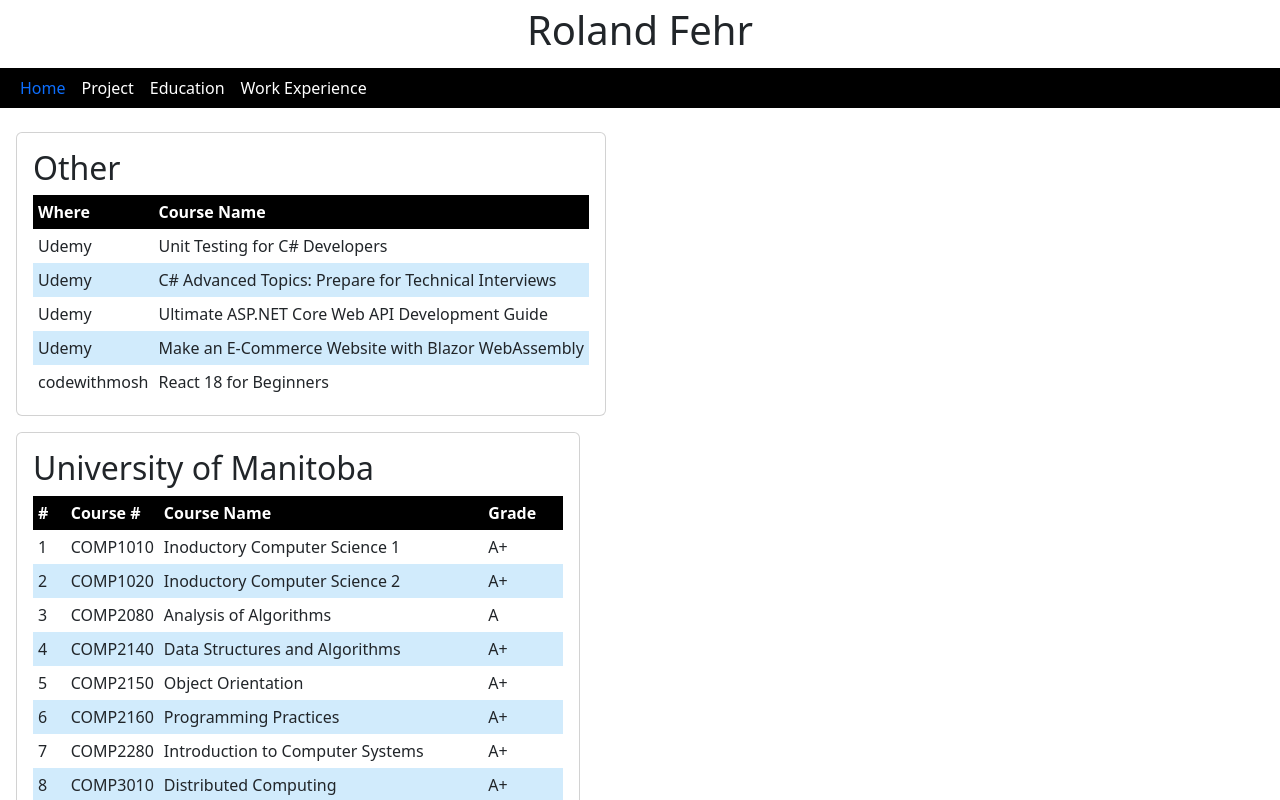
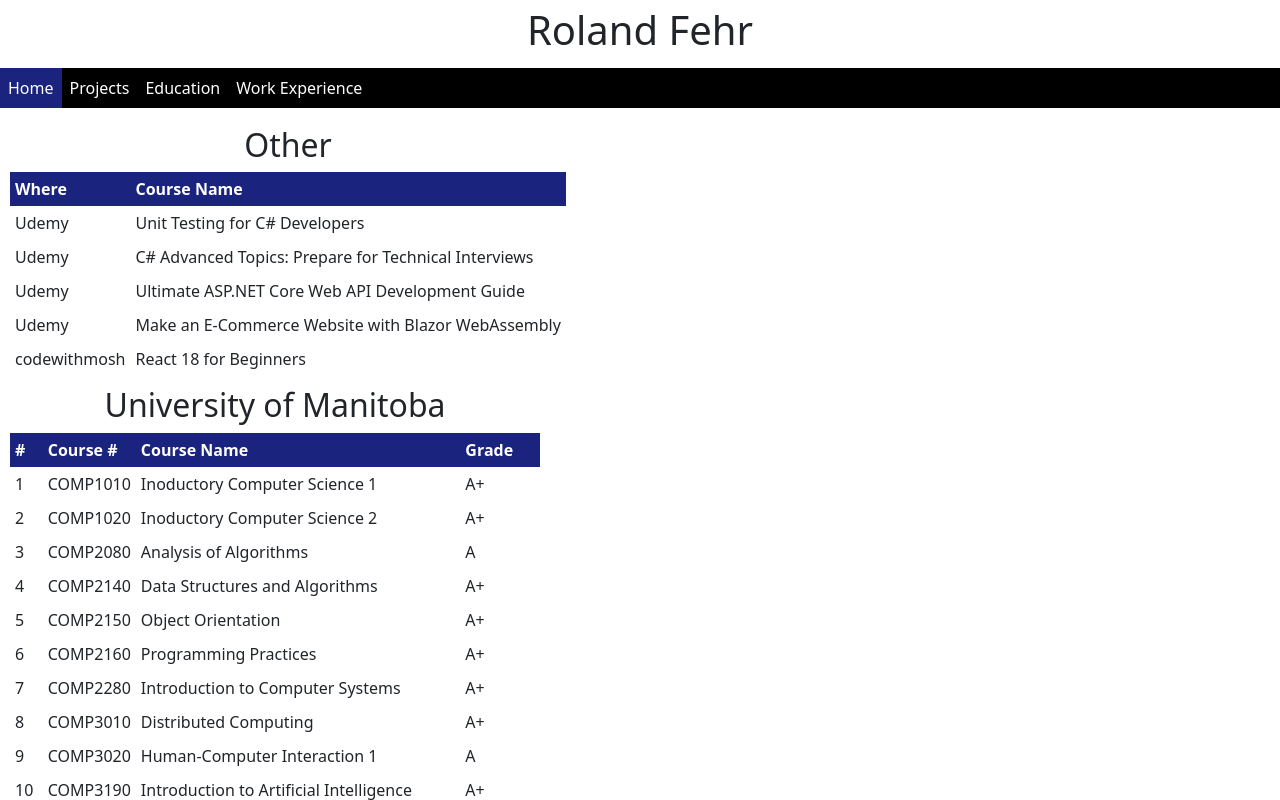
Before and after one commit to rfehr-creator/mySite, a React (Vite) app: page /education in a window 1280 px wide. Shown: the top 800 px of the page. Built offline with nearby package versions, Linux system fonts and the light colour scheme.

Commit message:
Add theme, update navbar theme

```diff
--- a/index.html
+++ b/index.html
@@ -3,7 +3,7 @@
   <head>
     <meta charset="UTF-8" />
     <meta name="viewport" content="width=device-width, initial-scale=1.0" />
-    <title>Resume</title>
+    <title>Roland Fehr</title>
   </head>
   <body>
     <div id="root"></div>
--- a/src/App.tsx
+++ b/src/App.tsx
@@ -12,6 +12,7 @@ const App = () => {
   useEffect(() => {
     document.title = "Roland Fehr";
   });
+
   return (
     <BrowserRouter>
       <TopBar />
--- /dev/null
+++ b/src/Theme.ts
@@ -0,0 +1,4 @@
+const primary = "#1A237E";
+const secondary = "#8c9eff";
+const navbar = "black";
+export default { primary, secondary, navbar };
--- a/src/components/NavBar.tsx
+++ b/src/components/NavBar.tsx
@@ -1,62 +1,49 @@
 import { useState } from "react";
-import { NavLink } from "react-router-dom";
 import NavItem from "./NavItem";
+import styled from "styled-components";
+import theme from "./../Theme"
+
+const NavbarStyle = styled.div`
+width: 100%;
+background-color: ${theme.navbar};
+`
 
 export const Navbar = () => {
-  const [activeItem, setActiveItem] = useState<string>('Home');
+  const [activeItem, setActiveItem] = useState<string>("Home");
 
   return (
-    <nav className="navbar navbar-expand-sm">
-      <div className="container-fluid bg-black ">
+    <nav className="navbar navbar-expand">
+      <NavbarStyle>
         <div className="collapse navbar-collapse" id="navbarNav">
           <ul className="navbar-nav">
-            <li onClick={() => setActiveItem('Home')}>
-              <NavItem isSelected={activeItem === 'Home'} name='Home' to='/'/>
-            </li>
-            <li onClick={() => setActiveItem('Project')}>
-              <NavItem isSelected={activeItem === 'Project'} name='Project' to='/projects'/>
-            </li>
-            <li onClick={() => setActiveItem('Education')}>
-              <NavItem isSelected={activeItem === 'Education'} name='Education' to='/Education'/>
-            </li>
-            <li onClick={() => setActiveItem('WorkExperience')}>
-              <NavItem isSelected={activeItem === 'WorkExperience'} name='Work Experience' to='/workExperience'/>
-            </li>
+            <NavItem
+              isSelected={activeItem === "Home"}
+              name="Home"
+              to="/"
+              onClick={() => setActiveItem("Home")}
+            />
+
+            <NavItem
+              isSelected={activeItem === "Project"}
+              name="Projects"
+              to="/projects"
+              onClick={() => setActiveItem("Project")}
+            />
+            <NavItem
+              isSelected={activeItem === "Education"}
+              name="Education"
+              to="/Education"
+              onClick={() => setActiveItem("Education")}
+            />
+            <NavItem
+              isSelected={activeItem === "WorkExperience"}
+              name="Work Experience"
+              to="/workExperience"
+              onClick={() => setActiveItem("WorkExperience")}
+            />
           </ul>
         </div>
-      </div>
+      </NavbarStyle>
     </nav>
   );
 };
-
-// import React, { useState } from 'react';
-
-// interface NavItemProps {
-//   name: string;
-//   onClick: (name: string) => void;
-// }
-
-// const NavItem: React.FC<NavItemProps> = ({ name, onClick }) => {
-//   return <li onClick={() => onClick(name)}>{name}</li>;
-// };
-
-// const Navigation: React.FC = () => {
-//   const [activeItem, setActiveItem] = useState<string>('');
-
-//   const handleItemClick = (name: string) => {
-//     setActiveItem(name);
-//   };
-
-//   return (
-//     <nav>
-//       <ul>
-//         <NavItem name="Home" onClick={handleItemClick} />
-//         <NavItem name="About" onClick={handleItemClick} />
-//         <NavItem name="Contact" onClick={handleItemClick} />
-//       </ul>
-//       <p>Active item: {activeItem}</p>
-//     </nav>
-//   );
-// };
-
-// export default Navigation;
--- a/src/components/NavItem.tsx
+++ b/src/components/NavItem.tsx
@@ -1,23 +1,30 @@
-import React from "react";
 import { NavLink } from "react-router-dom";
+import styled from "styled-components";
+import theme from "./../Theme"
 
 interface Props {
   name: string;
   to: string;
   isSelected: boolean;
+  onClick: () => void;
 }
 
-const NavItem = ({ name, to, isSelected }: Props) => {
+
+const Li = styled.div<{ isSelected: boolean }>`
+  background-color: ${(p) => (p.isSelected && theme.primary)};
+`;
+
+const NavItem = ({ name, to, isSelected, onClick }: Props) => {
   return (
+    <Li onClick={onClick} isSelected={isSelected}>
       <NavLink
-      className={
-        isSelected ? "nav-link active text-primary" : "nav-link active text-white"
-      }
+        className={"nav-link active text-white"}
         aria-current="page"
         to={to}
       >
         {name}
       </NavLink>
+    </Li>
   );
 };
 
--- a/src/pages/EducationPage.tsx
+++ b/src/pages/EducationPage.tsx
@@ -1,21 +1,28 @@
 import styled from "styled-components";
 import courses from "../components/UMCourses";
 import otherCourses from "../components/OtherCourses";
+import theme from "./../Theme";
+
 const padding = "5px;";
 
 const Table = styled.table``;
 
 const Card = styled.div`
   width: fit-content;
+  margin: 10px;
+`;
+
+const Title = styled.h2`
+  text-align: center;
 `;
 
 const Header = styled.thead`
-  background-color: black;
+  background-color: ${theme.primary};
   color: white;
 `;
 
 const Footer = styled.tfoot`
-  background-color: black;
+  background-color: ${theme.primary};
   color: white;
 `;
 const TH = styled.th`
@@ -25,17 +32,12 @@ const TD = styled.td`
   padding: ${padding};
 `;
 
-const Row = styled.tr`
-  :nth-child(even) {
-    background-color: #d1ebfc;
-  }
-`;
+const Row = styled.tr``;
 export const EducationPage = () => {
   return (
     <div>
-      <Card className="card m-3">
-      <div className="card-body">
-          <h2 className="card-title">Other</h2>
+      <Card>
+        <Title>Other</Title>
         <Table>
           <Header>
             <Row>
@@ -52,11 +54,9 @@ export const EducationPage = () => {
             ))}
           </tbody>
         </Table>
-        </div>
       </Card>
-      <Card className="card m-3">
-        <div className="card-body">
-          <h2 className="card-title">University of Manitoba</h2>
+      <Card>
+        <Title>University of Manitoba</Title>
         <Table>
           <Header>
             <Row>
@@ -85,7 +85,6 @@ export const EducationPage = () => {
             </Row>
           </Footer>
         </Table>
-        </div>
       </Card>
     </div>
   );
```
Lines whose indentation alone changed are shown as unchanged.
